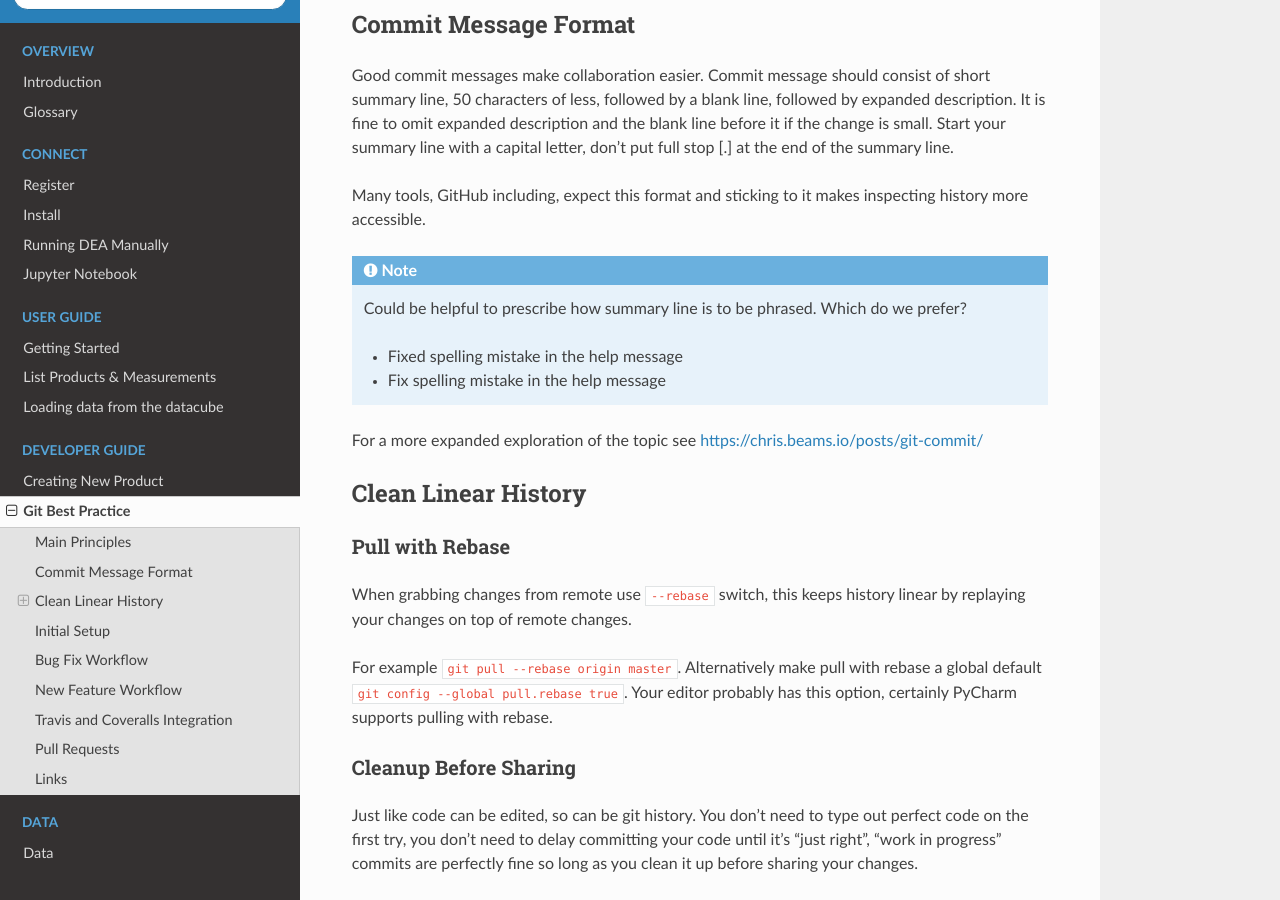
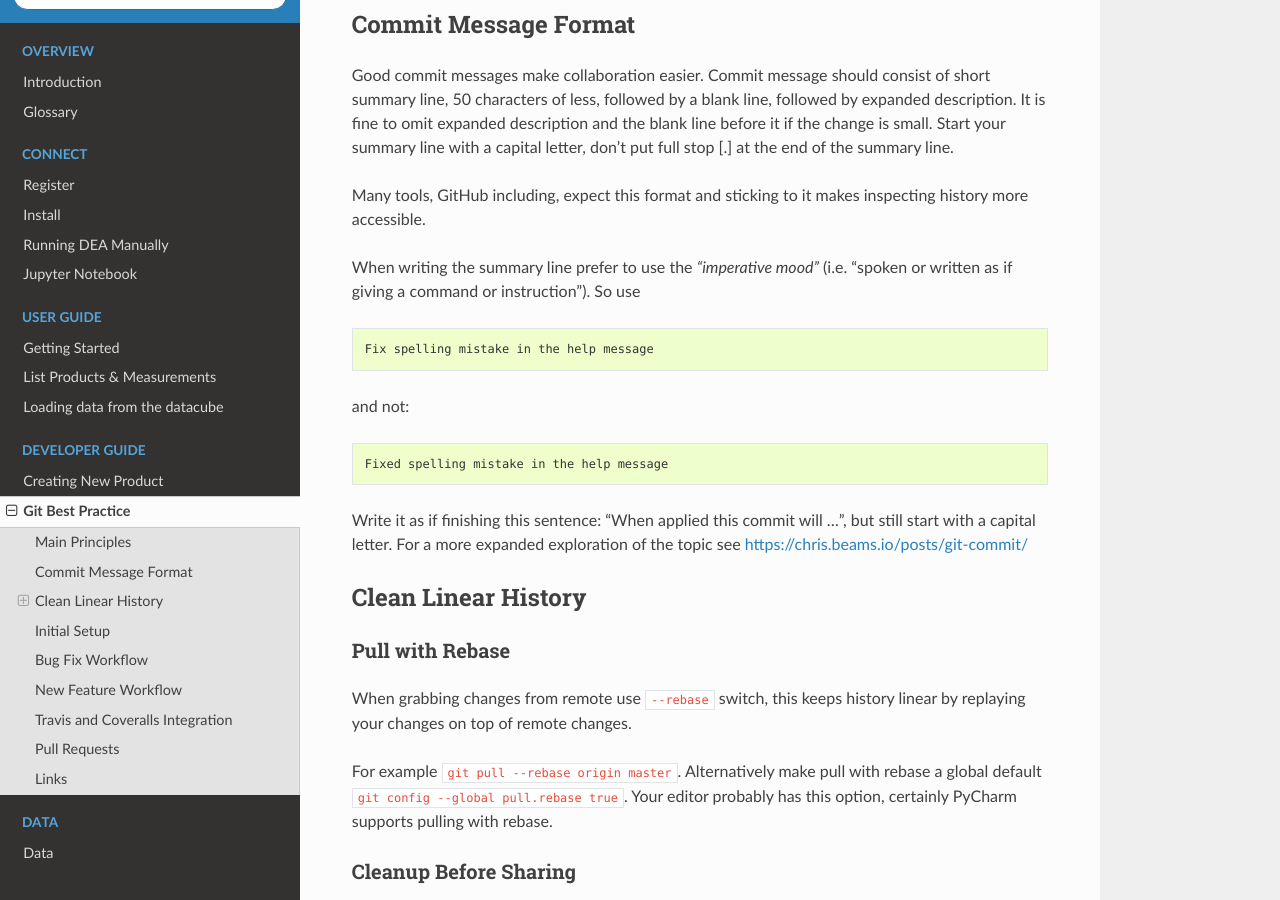
Before and after one commit to GeoscienceAustralia/digitalearthau, a Sphinx documentation site: the page built from docs/internal/git_best_practice.rst, in a window 1280 px wide and 900 px high, scrolled down 1099 px. Built offline with Sphinx 7.4.7 and the Read the Docs theme 2.0.0, drawn with Linux system fonts in a browser that asks for light colours.

Commit message:
Recommend imperative mood for summary line
Remove note about summary line, and actually recommend using imperative mood
when writing summary line of the commit message.

```diff
--- a/docs/internal/git_best_practice.rst
+++ b/docs/internal/git_best_practice.rst
@@ -64,15 +64,18 @@ don't put full stop [.] at the end of the summary line.
 Many tools, GitHub including, expect this format and sticking to it makes
 inspecting history more accessible.
 
-.. note ::
+When writing the summary line prefer to use the *"imperative mood"* (i.e. "spoken or
+written as if giving a command or instruction"). So use ::
 
-    Could be helpful to prescribe how summary line is to be phrased. Which do we
-    prefer?
+   Fix spelling mistake in the help message
 
-    - Fixed spelling mistake in the help message
-    - Fix spelling mistake in the help message
+and not::
 
-For a more expanded exploration of the topic see `<https://chris.beams.io/posts/git-commit/>`_
+   Fixed spelling mistake in the help message
+
+Write it as if finishing this sentence: "When applied this commit will ...", but
+still start with a capital letter. For a more expanded exploration of the topic
+see `<https://chris.beams.io/posts/git-commit/>`_
 
 
 Clean Linear History
```
